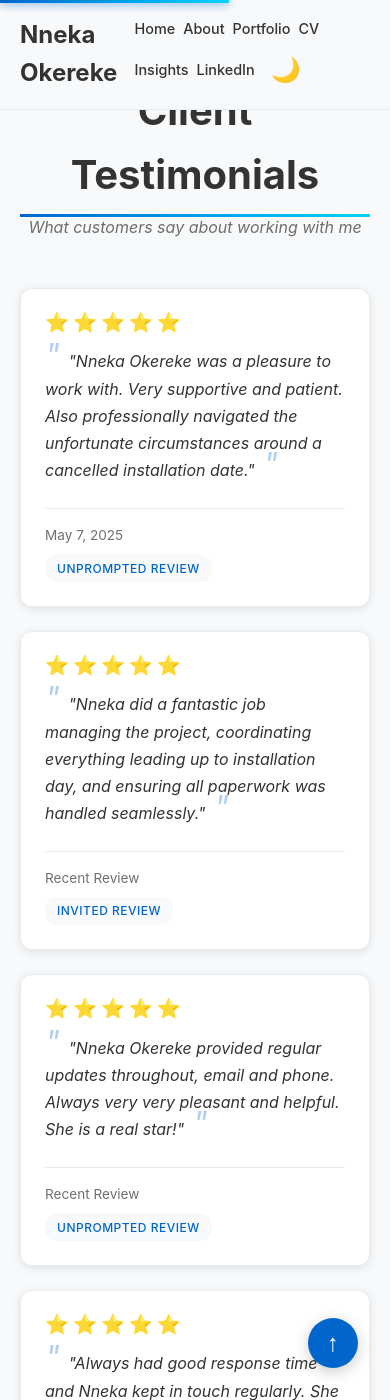
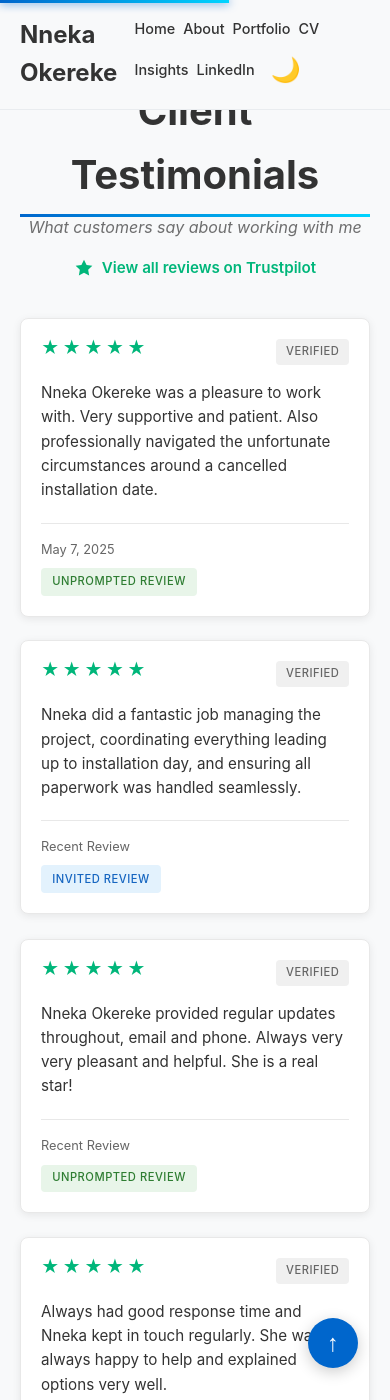
Before and after one commit to nnekaokereke/nnekaokereke.github.io, a Jekyll site: the page built from index.html, in a window 390 px wide and 1400 px high, scrolled down 3953 px. Built offline with Jekyll 4.4.1, drawn with Linux system fonts in a browser that asks for light colours; some of the changed text lies outside the part shown.

Commit message:
Redesign testimonials to match Trustpilot style with green stars and Trustpilot link

```diff
--- a/assets/css/style.css
+++ b/assets/css/style.css
@@ -626,7 +626,7 @@ body {
     margin-top: 2rem;
 }
 
-/* Testimonials Section */
+/* Testimonials Section - Trustpilot Style */
 .testimonials-section {
     padding: 4rem 0;
     background-color: var(--section-bg);
@@ -642,75 +642,133 @@ body {
     color: var(--text-color);
     opacity: 0.7;
     font-size: 1rem;
+    margin-bottom: 1rem;
+    font-style: italic;
+}
+
+.trustpilot-link {
+    text-align: center;
     margin-bottom: 3rem;
-    font-style: italic;
+}
+
+.trustpilot-link a {
+    display: inline-flex;
+    align-items: center;
+    gap: 0.5rem;
+    color: #00B67A;
+    text-decoration: none;
+    font-weight: 600;
+    font-size: 0.95rem;
+    transition: opacity 0.3s ease;
+}
+
+.trustpilot-link a:hover {
+    opacity: 0.8;
+    text-decoration: underline;
+}
+
+.trustpilot-link .trustpilot-icon {
+    width: 20px;
+    height: 20px;
+    display: inline-block;
+    flex-shrink: 0;
+}
+
+.trustpilot-link svg.trustpilot-icon {
+    width: 20px;
+    height: 20px;
 }
 
 .testimonials-grid {
     display: grid;
-    grid-template-columns: repeat(auto-fit, minmax(300px, 1fr));
-    gap: 2rem;
+    grid-template-columns: repeat(auto-fit, minmax(320px, 1fr));
+    gap: 1.5rem;
     margin-top: 2rem;
 }
 
 .testimonial-card {
-    background-color: var(--card-bg);
-    border-radius: 12px;
-    padding: 2rem;
-    box-shadow: 0 2px 10px var(--card-shadow);
+    background-color: #ffffff;
+    border-radius: 8px;
+    padding: 1.5rem;
+    box-shadow: 0 2px 8px rgba(0, 0, 0, 0.08);
     transition: transform 0.3s ease, box-shadow 0.3s ease;
-    border: 1px solid var(--border-color);
+    border: 1px solid #e8e8e8;
     display: flex;
     flex-direction: column;
     position: relative;
 }
 
+[data-theme="dark"] .testimonial-card {
+    background-color: #2d2d2d;
+    border-color: #404040;
+    box-shadow: 0 2px 8px rgba(0, 0, 0, 0.3);
+}
+
 .testimonial-card:hover {
-    transform: translateY(-5px);
-    box-shadow: 0 5px 20px var(--card-shadow);
+    transform: translateY(-3px);
+    box-shadow: 0 4px 12px rgba(0, 0, 0, 0.12);
+}
+
+[data-theme="dark"] .testimonial-card:hover {
+    box-shadow: 0 4px 12px rgba(0, 0, 0, 0.5);
+}
+
+.testimonial-header {
+    display: flex;
+    justify-content: space-between;
+    align-items: flex-start;
+    margin-bottom: 1rem;
 }
 
 .testimonial-rating {
-    margin-bottom: 1rem;
-    display: flex;
-    gap: 0.25rem;
+    display: flex;
+    gap: 0.2rem;
+    align-items: center;
 }
 
 .testimonial-rating .star {
-    font-size: 1.2rem;
-    color: #ffc107;
+    font-size: 1.1rem;
+    color: #00B67A;
     line-height: 1;
+    display: inline-block;
 }
 
 .testimonial-rating .star.empty {
+    color: #d0d0d0;
+}
+
+[data-theme="dark"] .testimonial-rating .star.empty {
+    color: #555;
+}
+
+.testimonial-badge {
+    font-size: 0.7rem;
+    padding: 0.25rem 0.6rem;
+    background-color: #f0f0f0;
+    color: #666;
+    border-radius: 4px;
+    font-weight: 500;
+    text-transform: uppercase;
+    letter-spacing: 0.5px;
+    white-space: nowrap;
+}
+
+[data-theme="dark"] .testimonial-badge {
+    background-color: #404040;
     color: #ccc;
 }
 
 .testimonial-text {
-    color: var(--text-color);
-    font-size: 1rem;
-    line-height: 1.7;
-    margin-bottom: 1.5rem;
+    color: #333;
+    font-size: 0.95rem;
+    line-height: 1.6;
+    margin-bottom: 1.25rem;
     flex-grow: 1;
-    font-style: italic;
-}
-
-.testimonial-text::before {
-    content: '"';
-    font-size: 2rem;
-    color: var(--link-color);
-    opacity: 0.3;
-    line-height: 0;
-    margin-right: 0.25rem;
-}
-
-.testimonial-text::after {
-    content: '"';
-    font-size: 2rem;
-    color: var(--link-color);
-    opacity: 0.3;
-    line-height: 0;
-    margin-left: 0.25rem;
+    font-style: normal;
+}
+
+[data-theme="dark"] .testimonial-text {
+    color: #e0e0e0;
 }
 
 .testimonial-meta {
@@ -718,26 +776,59 @@ body {
     justify-content: space-between;
     align-items: center;
     padding-top: 1rem;
-    border-top: 1px solid var(--border-color);
+    border-top: 1px solid #e8e8e8;
     flex-wrap: wrap;
-    gap: 0.5rem;
+    gap: 0.75rem;
+}
+
+[data-theme="dark"] .testimonial-meta {
+    border-top-color: #404040;
 }
 
 .testimonial-date {
-    font-size: 0.85rem;
-    color: var(--text-color);
-    opacity: 0.7;
+    font-size: 0.8rem;
+    color: #666;
+    font-weight: 400;
+}
+
+[data-theme="dark"] .testimonial-date {
+    color: #999;
 }
 
 .testimonial-type {
-    font-size: 0.75rem;
-    padding: 0.25rem 0.75rem;
-    background-color: var(--section-bg);
-    color: var(--link-color);
-    border-radius: 12px;
+    font-size: 0.7rem;
+    padding: 0.3rem 0.7rem;
+    background-color: #f5f5f5;
+    color: #666;
+    border-radius: 4px;
     font-weight: 500;
     text-transform: uppercase;
     letter-spacing: 0.5px;
+}
+
+[data-theme="dark"] .testimonial-type {
+    background-color: #404040;
+    color: #ccc;
+}
+
+.testimonial-type.unprompted {
+    background-color: #e8f5e9;
+    color: #2e7d32;
+}
+
+[data-theme="dark"] .testimonial-type.unprompted {
+    background-color: #1b5e20;
+    color: #81c784;
+}
+
+.testimonial-type.invited {
+    background-color: #e3f2fd;
+    color: #1565c0;
+}
+
+[data-theme="dark"] .testimonial-type.invited {
+    background-color: #0d47a1;
+    color: #90caf9;
 }
 
 /* Responsive Design for Testimonials */
@@ -748,12 +839,22 @@ body {
     }
 
     .testimonial-card {
-        padding: 1.5rem;
+        padding: 1.25rem;
+    }
+
+    .testimonial-header {
+        flex-wrap: wrap;
+        gap: 0.75rem;
     }
 
     .testimonial-meta {
         flex-direction: column;
         align-items: flex-start;
+        gap: 0.5rem;
+    }
+
+    .trustpilot-link {
+        margin-bottom: 2rem;
     }
 }
 
--- a/index.html
+++ b/index.html
@@ -118,106 +118,133 @@ title: Home
         <h2 class="section-title">Client Testimonials</h2>
         <p class="section-subtitle">What customers say about working with me</p>
 
+        <div class="trustpilot-link">
+            <a href="https://www.trustpilot.com" target="_blank" rel="noopener noreferrer">
+                <svg class="trustpilot-icon" viewBox="0 0 24 24" fill="#00B67A" xmlns="http://www.w3.org/2000/svg">
+                    <path d="M12 2L15.09 8.26L22 9.27L17 14.14L18.18 21.02L12 17.77L5.82 21.02L7 14.14L2 9.27L8.91 8.26L12 2Z"/>
+                </svg>
+                View all reviews on Trustpilot
+            </a>
+        </div>
+
         <div class="testimonials-grid">
             <div class="testimonial-card">
+                <div class="testimonial-header">
                     <div class="testimonial-rating">
-                    <span class="star">⭐</span>
-                    <span class="star">⭐</span>
-                    <span class="star">⭐</span>
-                    <span class="star">⭐</span>
-                    <span class="star">⭐</span>
+                        <span class="star">★</span>
+                        <span class="star">★</span>
+                        <span class="star">★</span>
+                        <span class="star">★</span>
+                        <span class="star">★</span>
+                    </div>
+                    <span class="testimonial-badge">Verified</span>
                 </div>
                 <p class="testimonial-text">
-                    "Nneka Okereke was a pleasure to work with. Very supportive and patient. Also professionally navigated the unfortunate circumstances around a cancelled installation date."
+                    Nneka Okereke was a pleasure to work with. Very supportive and patient. Also professionally navigated the unfortunate circumstances around a cancelled installation date.
                 </p>
                 <div class="testimonial-meta">
                     <span class="testimonial-date">May 7, 2025</span>
-                    <span class="testimonial-type">Unprompted Review</span>
+                    <span class="testimonial-type unprompted">Unprompted Review</span>
                 </div>
             </div>
 
             <div class="testimonial-card">
+                <div class="testimonial-header">
                     <div class="testimonial-rating">
-                    <span class="star">⭐</span>
-                    <span class="star">⭐</span>
-                    <span class="star">⭐</span>
-                    <span class="star">⭐</span>
-                    <span class="star">⭐</span>
+                        <span class="star">★</span>
+                        <span class="star">★</span>
+                        <span class="star">★</span>
+                        <span class="star">★</span>
+                        <span class="star">★</span>
+                    </div>
+                    <span class="testimonial-badge">Verified</span>
                 </div>
                 <p class="testimonial-text">
-                    "Nneka did a fantastic job managing the project, coordinating everything leading up to installation day, and ensuring all paperwork was handled seamlessly."
+                    Nneka did a fantastic job managing the project, coordinating everything leading up to installation day, and ensuring all paperwork was handled seamlessly.
                 </p>
                 <div class="testimonial-meta">
                     <span class="testimonial-date">Recent Review</span>
-                    <span class="testimonial-type">Invited Review</span>
+                    <span class="testimonial-type invited">Invited Review</span>
                 </div>
             </div>
 
             <div class="testimonial-card">
+                <div class="testimonial-header">
                     <div class="testimonial-rating">
-                    <span class="star">⭐</span>
-                    <span class="star">⭐</span>
-                    <span class="star">⭐</span>
-                    <span class="star">⭐</span>
-                    <span class="star">⭐</span>
+                        <span class="star">★</span>
+                        <span class="star">★</span>
+                        <span class="star">★</span>
+                        <span class="star">★</span>
+                        <span class="star">★</span>
+                    </div>
+                    <span class="testimonial-badge">Verified</span>
                 </div>
                 <p class="testimonial-text">
-                    "Nneka Okereke provided regular updates throughout, email and phone. Always very very pleasant and helpful. She is a real star!"
+                    Nneka Okereke provided regular updates throughout, email and phone. Always very very pleasant and helpful. She is a real star!
                 </p>
                 <div class="testimonial-meta">
                     <span class="testimonial-date">Recent Review</span>
-                    <span class="testimonial-type">Unprompted Review</span>
+                    <span class="testimonial-type unprompted">Unprompted Review</span>
                 </div>
             </div>
 
             <div class="testimonial-card">
+                <div class="testimonial-header">
                     <div class="testimonial-rating">
-                    <span class="star">⭐</span>
-                    <span class="star">⭐</span>
-                    <span class="star">⭐</span>
-                    <span class="star">⭐</span>
-                    <span class="star">⭐</span>
+                        <span class="star">★</span>
+                        <span class="star">★</span>
+                        <span class="star">★</span>
+                        <span class="star">★</span>
+                        <span class="star">★</span>
+                    </div>
+                    <span class="testimonial-badge">Verified</span>
                 </div>
                 <p class="testimonial-text">
-                    "Always had good response time and Nneka kept in touch regularly. She was always happy to help and explained options very well."
+                    Always had good response time and Nneka kept in touch regularly. She was always happy to help and explained options very well.
                 </p>
                 <div class="testimonial-meta">
                     <span class="testimonial-date">Recent Review</span>
-                    <span class="testimonial-type">Unprompted Review</span>
+                    <span class="testimonial-type unprompted">Unprompted Review</span>
                 </div>
             </div>
 
             <div class="testimonial-card">
+                <div class="testimonial-header">
                     <div class="testimonial-rating">
-                    <span class="star">⭐</span>
-                    <span class="star">⭐</span>
-                    <span class="star">⭐</span>
-                    <span class="star">⭐</span>
+                        <span class="star">★</span>
+                        <span class="star">★</span>
+                        <span class="star">★</span>
+                        <span class="star">★</span>
                         <span class="star empty">☆</span>
                     </div>
+                    <span class="testimonial-badge">Verified</span>
+                </div>
                 <p class="testimonial-text">
-                    "Very happy with the quality of installation and performance of the solar panel and powerwall 3 system. Co-ordination from Nneka was brilliant."
+                    Very happy with the quality of installation and performance of the solar panel and powerwall 3 system. Co-ordination from Nneka was brilliant.
                 </p>
                 <div class="testimonial-meta">
                     <span class="testimonial-date">April 24, 2025</span>
-                    <span class="testimonial-type">Unprompted Review</span>
+                    <span class="testimonial-type unprompted">Unprompted Review</span>
                 </div>
             </div>
 
             <div class="testimonial-card">
+                <div class="testimonial-header">
                     <div class="testimonial-rating">
-                    <span class="star">⭐</span>
-                    <span class="star">⭐</span>
-                    <span class="star">⭐</span>
-                    <span class="star">⭐</span>
-                    <span class="star">⭐</span>
+                        <span class="star">★</span>
+                        <span class="star">★</span>
+                        <span class="star">★</span>
+                        <span class="star">★</span>
+                        <span class="star">★</span>
+                    </div>
+                    <span class="testimonial-badge">Verified</span>
                 </div>
                 <p class="testimonial-text">
-                    "Nneka Okereke was a pleasure to work with. Very supportive and patient. Also professionally navigated the unfortunate circumstances."
+                    Nneka Okereke was a pleasure to work with. Very supportive and patient. Also professionally navigated the unfortunate circumstances.
                 </p>
                 <div class="testimonial-meta">
                     <span class="testimonial-date">Recent Review</span>
-                    <span class="testimonial-type">Unprompted Review</span>
+                    <span class="testimonial-type unprompted">Unprompted Review</span>
                 </div>
             </div>
         </div>
```
Lines whose indentation alone changed are shown as unchanged.
